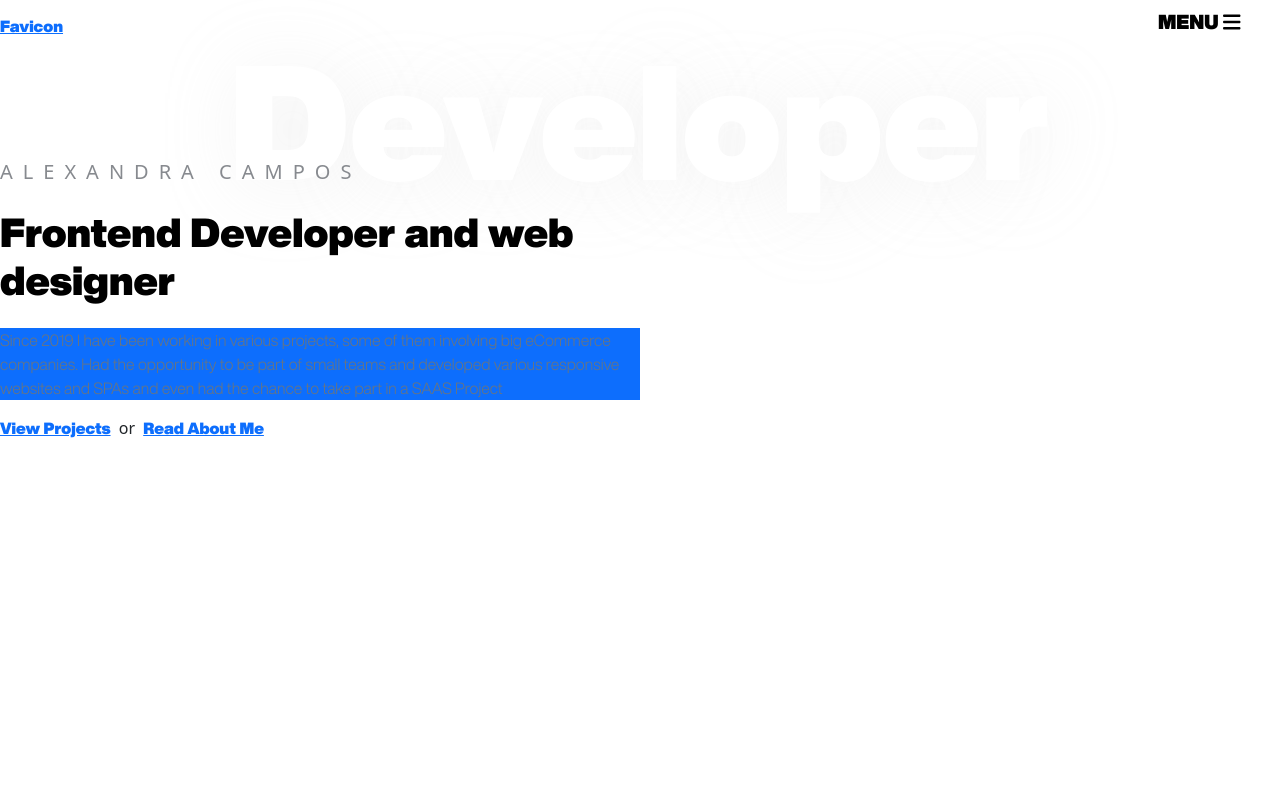
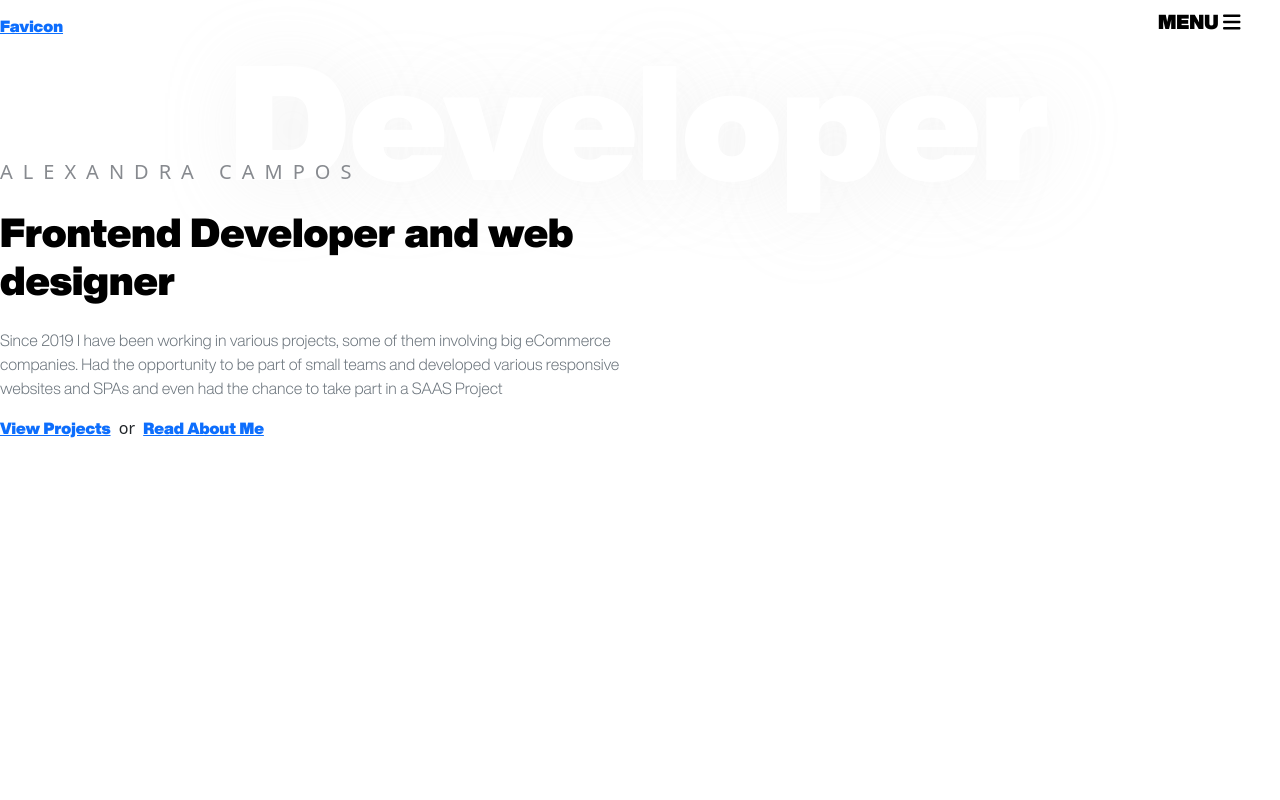
Before and after one commit to lexie70/My-Portfolio, a Next.js app: page / in a window 1280 px wide. Shown: the top 800 px of the page. Built offline with nearby package versions, Linux system fonts and the light colour scheme.

Commit message:
deploy test commit #3 Bootstrap ready, testing for other CSS Styling

```diff
--- a/src/app/layout.js
+++ b/src/app/layout.js
@@ -8,8 +8,12 @@ export default function RootLayout({ children }) {
   return (
     <html>
       <head>
+        <meta content="width=device-width, initial-scale=1" name="viewport" />
         <title>Alexandra's Portfolio</title>
         <link precedence="default" href="https://cdn.jsdelivr.net/npm/bootstrap@5.2.3/dist/css/bootstrap.min.css" rel="stylesheet" integrity="sha384-rbsA2VBKQhggwzxH7pPCaAqO46MgnOM80zW1RWuH61DGLwZJEdK2Kadq2F9CUG65" crossOrigin="anonymous"/>
+        <link precedence="default" rel="preconnect" href="https://fonts.googleapis.com" />
+        <link precedence="default" rel="preconnect" href="https://fonts.gstatic.com" crossOrigin="true" />
+        <link precedence="default" href="https://fonts.googleapis.com/css2?family=Lemonada:wght@300&family=Libre+Baskerville&display=swap" rel="stylesheet"/>
       </head>
       <body>
             <Navbar/>
@@ -19,6 +23,9 @@ export default function RootLayout({ children }) {
         <Footer/>
 
         <script src="https://cdn.jsdelivr.net/npm/bootstrap@5.2.2/dist/js/bootstrap.bundle.min.js" integrity="sha384-OERcA2EqjJCMA+/3y+gxIOqMEjwtxJY7qPCqsdltbNJuaOe923+mo//f6V8Qbsw3" crossOrigin="anonymous"></script>
+        {/* Abajo estan los scripts de ionic */}
+        <script type="module" src="https://unpkg.com/ionicons@5.5.2/dist/ionicons/ionicons.esm.js"></script>
+        <script noModule src="https://unpkg.com/ionicons@5.5.2/dist/ionicons/ionicons.js"></script>
       </body>
     </html>
   )
--- a/src/app/page.jsx
+++ b/src/app/page.jsx
@@ -28,7 +28,7 @@ function Intro(){
       <div className="main-cont">
         <h5 className="mb-4">Alexandra Campos</h5>
         <h1 className="col-6">Frontend Developer and web designer</h1>
-        <p className="col-6 mt-4 bg-primary">Since 2019 I have been working in various projects, some of them involving big eCommerce companies. Had the opportunity to be part of small teams and developed various responsive websites and SPAs and even had the chance to take part in a SAAS Project</p>
+        <p className="col-6 mt-4">Since 2019 I have been working in various projects, some of them involving big eCommerce companies. Had the opportunity to be part of small teams and developed various responsive websites and SPAs and even had the chance to take part in a SAAS Project</p>
         <Link href="/#portfolio">view projects</Link><span className="ms-1 me-1"> or </span><Link href="/about">read about me</Link>
       </div>
 
```
